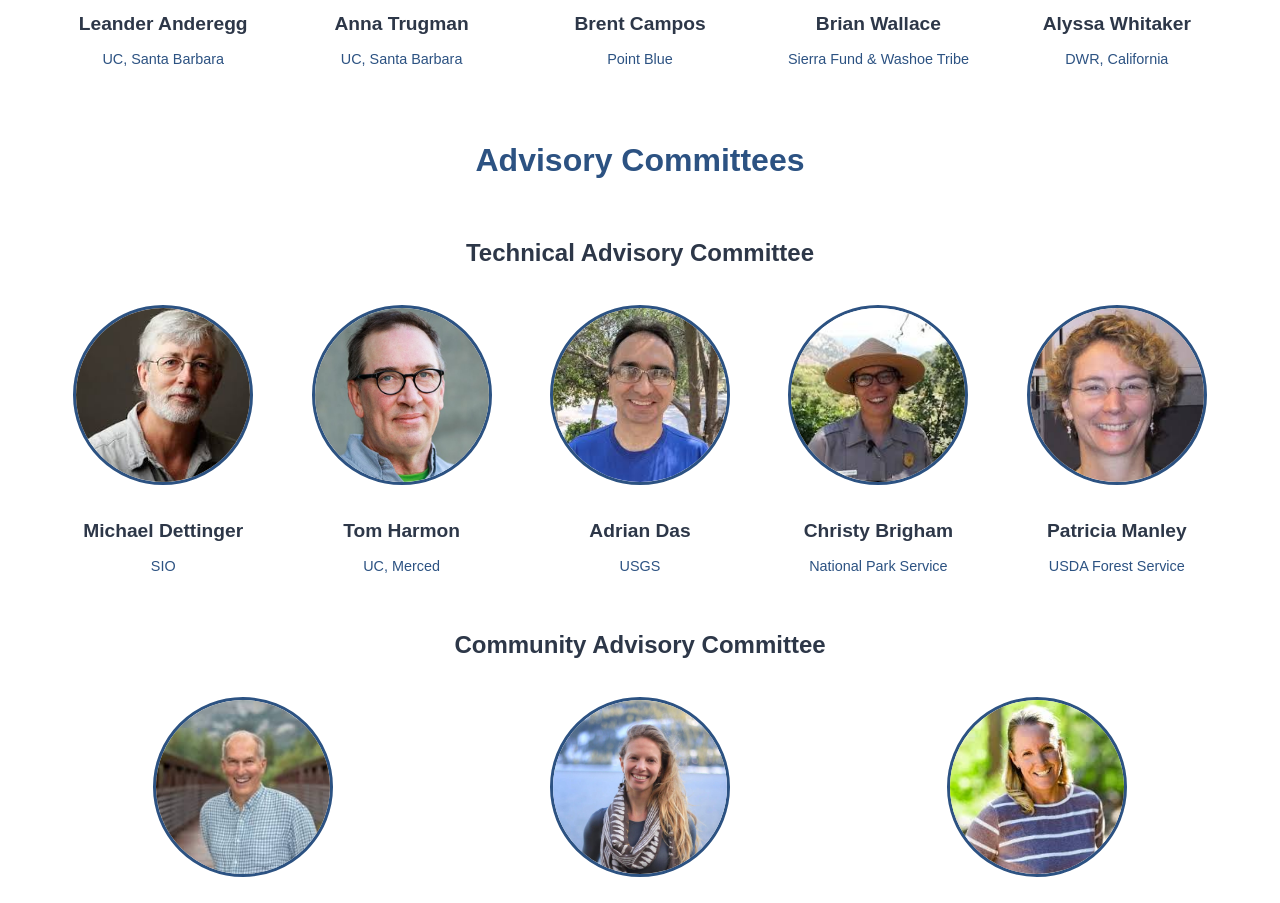
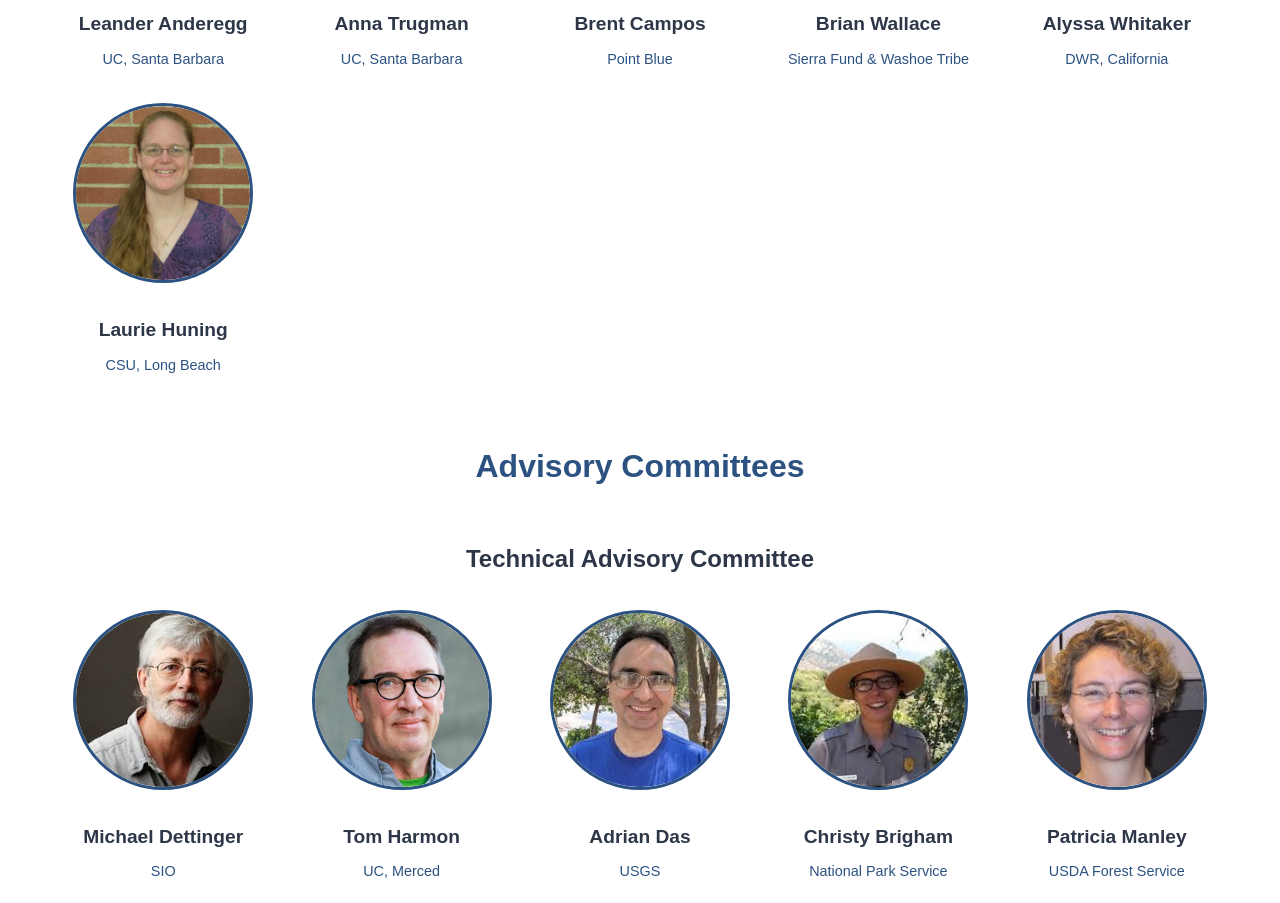
Before and after one commit to iamsaswata/cca5, a plain HTML site: page index.html in a window 1280 px wide. Shown: the part 2471-3374 px from the top of the page. Drawn offline with Linux system fonts and the light colour scheme.

Commit message:
Update index.html

```diff
--- a/index.html
+++ b/index.html
@@ -151,6 +151,13 @@
                             </a>
                             <h3>Alyssa Whitaker</h3>
                             <p>DWR, California</p>
+                        </div>
+                        <div class="team-member">
+                            <a href="https://www.csulb.edu/college-of-engineering/dr-laurie-huning" target="_blank">
+                                <img src="images/Team/LaurieHuning.jpg" alt="Laurie Huning">
+                            </a>
+                            <h3>Laurie Huning</h3>
+                            <p>CSU, Long Beach</p>
                         </div>
                     </div>
                 </div>
```
